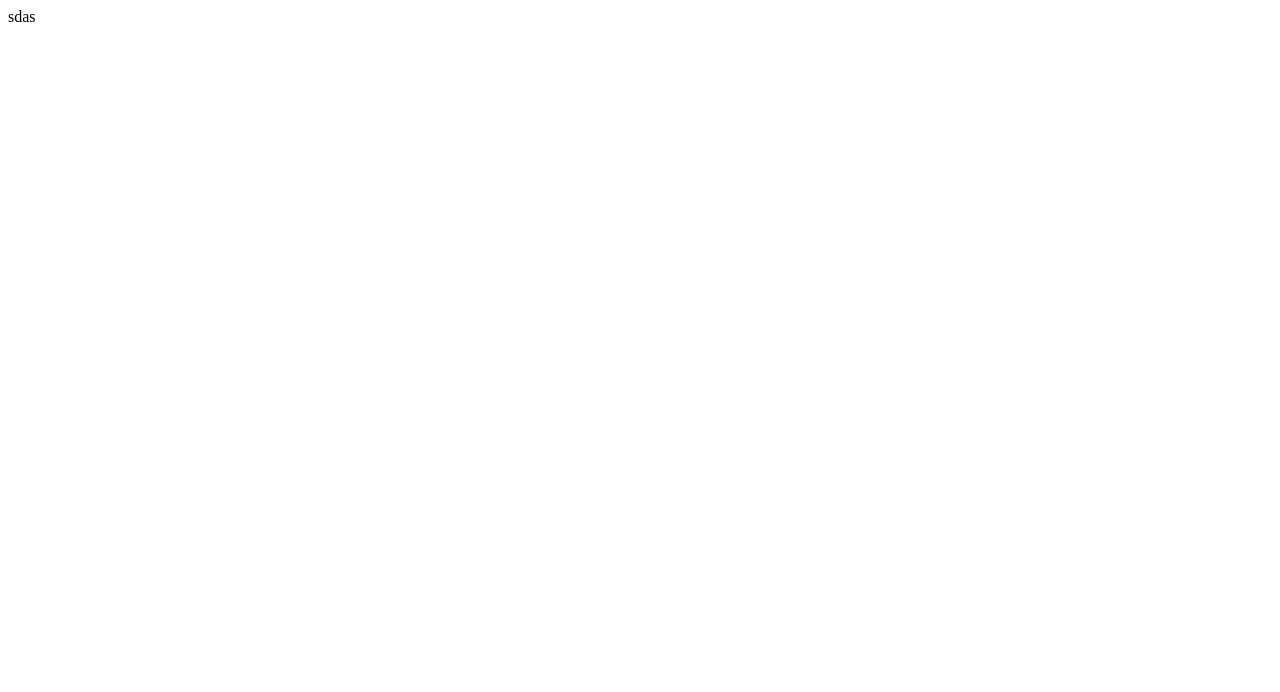
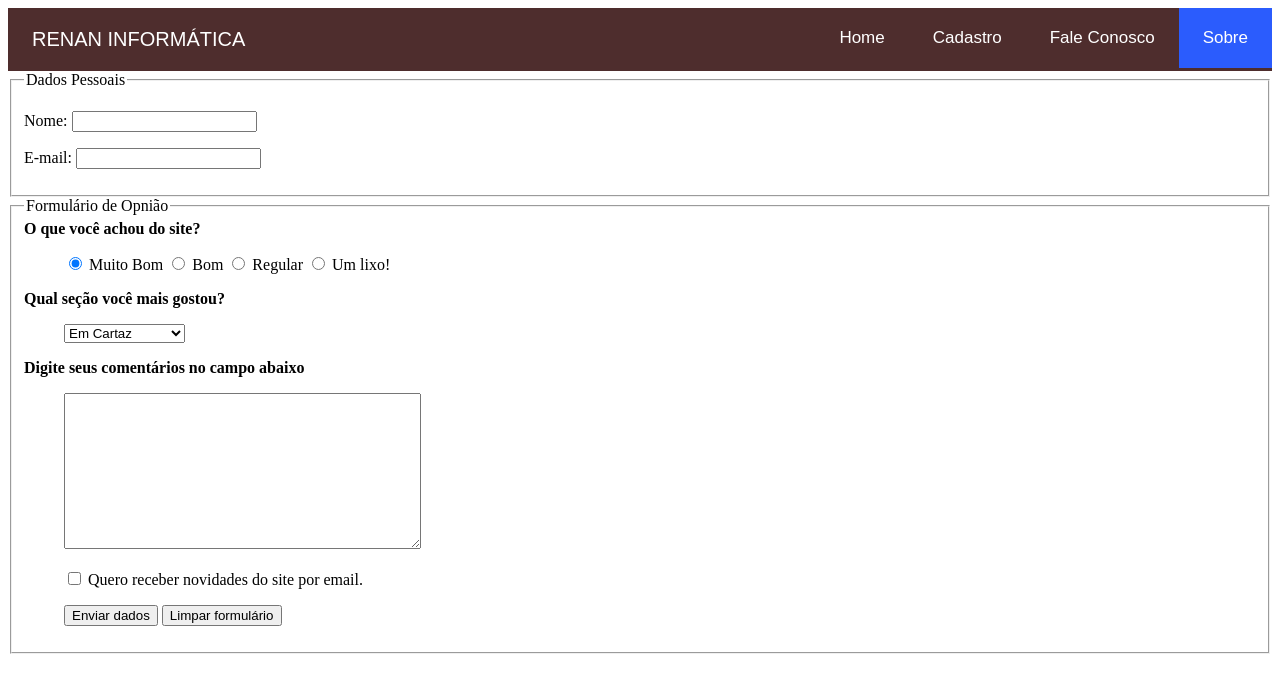
Before and after one commit to Renan0Rocha/Atividade1-Web, a plain HTML site: page fale.html in a window 1280 px wide. Drawn offline with Linux system fonts and the light colour scheme.

Commit message:
Index, logo e Top Bar

```diff
--- a/CSS/estilo.css
+++ b/CSS/estilo.css
@@ -0,0 +1,58 @@
+body {
+    background-color: rgb(255, 255, 255);
+}
+
+/* Add a black background color to the top navigation */
+.topnav {
+    background-color: rgb(78, 45, 45);
+    overflow: hidden;
+  }
+
+#lbnome {
+float: left;
+color: #ffffff;
+text-align: center;
+padding: 20px 24px;
+text-decoration: none;
+font-size: 20px;
+font-family: 'Work Sans', sans-serif;
+}
+
+h1{
+    text-align: center;
+    text-decoration: dashed;
+    font-family: 'Bebas Neue', cursive;
+    font-size: 50px;
+    background-color: #c4d2ff;
+    overflow: hidden;
+    padding: 30px 24px;
+}
+
+h2{
+    background-color: #000000;
+    overflow: hidden;
+    padding: 5px 5px;
+}
+
+  /* Desenvolve os links dentro da barra de navegação */
+  .topnav a {
+    float: right;
+    color: #ffffff;
+    text-align: center;
+    padding: 20px 24px;
+    text-decoration: none;
+    font-size: 17px;
+    font-family: 'Work Sans', sans-serif;
+  }
+
+  /* Alterar a cor dos links ao passar o mouse */
+  .topnav a:hover {
+    background-color: #ddd;
+    color: rgb(0, 0, 0);
+  }
+
+  /* Adicionar uma cor ao link ativo */
+  .topnav a.active {
+    background-color: #2b5cfd;
+    color: white;
+  }
--- a/cadastro.html
+++ b/cadastro.html
@@ -0,0 +1,24 @@
+<!DOCTYPE html>
+<html lang="pt-br">
+<head>
+    <meta charset="UTF-8">
+    <meta http-equiv="X-UA-Compatible" content="IE=edge">
+    <meta name="viewport" content="width=device-width, initial-scale=1.0">
+    <meta name="Autor" content="Renan da Rocha Santos">
+    <meta name="Description" content="Renan">
+    <meta name="keywords" content="Renan Informática">
+    <title>Renan Informática</title>
+    <link rel="stylesheet" type="text/css" href="CSS/estilo.css">
+</head>
+<body>
+    <nav class="topnav">
+        <label id="lbnome">RENAN INFORMÁTICA</label>
+        <a class="active" href="sobre">Sobre</a>
+        <a href="fale.html">Fale Conosco</a>
+        <a href="cadastro.html">Cadastro</a>
+        <a href="index.html">Home</a>
+    </nav>
+
+    <form action=""></form>
+</body>
+</html>
--- a/fale.html
+++ b/fale.html
@@ -1 +1,86 @@
-sdas
+<!DOCTYPE html>
+<html lang="pt-br">
+<head>
+    <meta charset="UTF-8">
+    <meta http-equiv="X-UA-Compatible" content="IE=edge">
+    <meta name="viewport" content="width=device-width, initial-scale=1.0">
+    <meta name="Autor" content="Renan da Rocha Santos">
+    <meta name="Description" content="Renan">
+    <meta name="keywords" content="Renan Informática">
+    <title>Renan Informática</title>
+    <link rel="stylesheet" type="text/css" href="CSS/estilo.css">
+</head>
+    <body>
+        <nav class="topnav">
+            <label id="lbnome">RENAN INFORMÁTICA</label>
+            <a class="active" href="sobre">Sobre</a>
+            <a href="fale.html">Fale Conosco</a>
+            <a href="cadastro.html">Cadastro</a>
+            <a href="index.html">Home</a>
+        </nav>
+
+        <form action="processa.php">
+            <fieldset>
+                <legend>Dados Pessoais</legend>
+                <p>
+                    <label for="nome">Nome: </label>
+                    <input type="text" name="nome" id="nome" />
+                </p>
+                <p>
+                    <label for="email">E-mail: </label>
+                    <input type="text" name="email" id="email" />
+                </p>
+            </fieldset>
+
+            <fieldset>
+                <legend>Formulário de Opnião</legend>
+                <strong>O que você achou do site?</strong>
+                <dl>
+                    <dd>
+                        <input type="radio" name="avaliacao" value="muitobom" checked> Muito Bom
+                        <input type="radio" name="avaliacao" value="bom"> Bom
+                        <input type="radio" name="avaliacao" value="regular"> Regular
+                        <input type="radio" name="avaliacao" value="umlixo"> Um lixo!
+                    </dd>
+                </dl>
+            <p>
+                <strong> Qual seção você mais gostou? </strong>
+                <dl>
+                    <dd>
+                        <select name="secao" size="1">
+                            <option value="emcartaz"> Em Cartaz </option>
+                            <option value="trilhasonora"> Trilha Sonora </option>
+                            <option value="fotos"> Galeria de Fotos </option>
+                            <option value="bilheteria"> Bilheteria </option>
+                            <option value="outra"> Outra </option>
+                        </select>
+                    </dd>
+                </dl>
+            </p>
+            <p>
+                <strong>Digite seus comentários no campo abaixo </strong>
+                <dl>
+                    <dd>
+                        <textarea name="comentarios" cols="42" rows="10"> </textarea>
+                    </dd>
+                </dl>
+            </p>
+            <p>
+                <dl>
+                    <dd>
+                        <input type="checkbox" name="novidades" value="nov"> Quero receber novidades do site por email.
+                    </dd>
+                </dl>
+            </p>
+            <p>
+                <dl>
+                    <dd>
+                        <input type="submit" value="Enviar dados">
+                        <input type="reset" value="Limpar formulário">
+                    </dd>
+                </dl>
+            </p>
+            </fieldset>
+        </form>
+    </body>
+</html>
```
Also changed, not shown: index.html (+21 -7 lines), Imagens/AbrindoNotebook.jpg (added), Imagens/Logo.png (added), Imagens/MedindoCapacitor.jpeg (added), Imagens/MontagemPlacaVideo.jpg (added).
